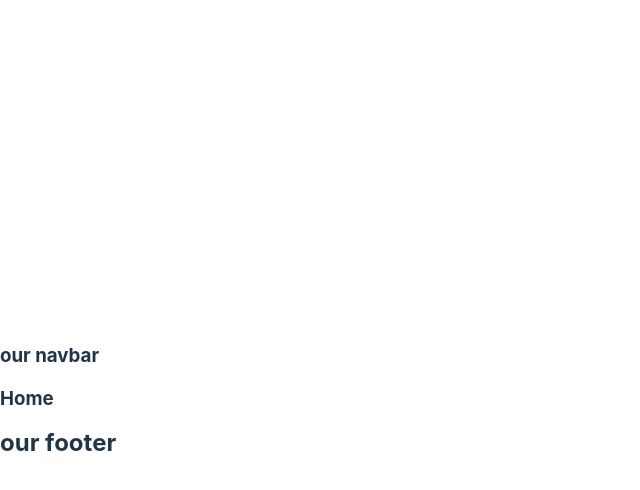
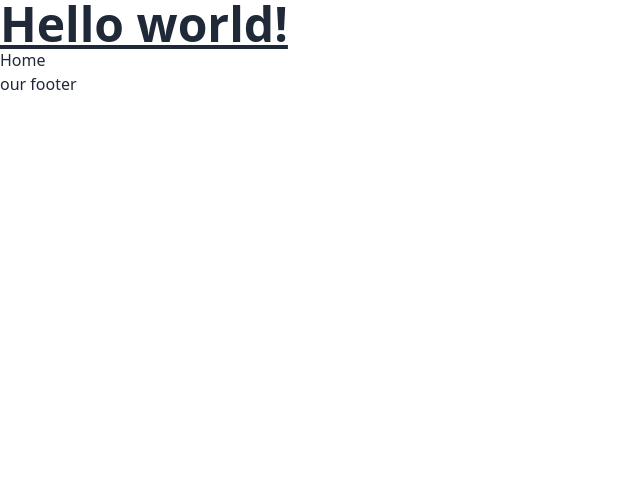
Before and after one commit to mdsultanmahmud/food-delivery, a React (Vite) app: page / in a window 1280 px wide. Shown: the top 490 px of the page, without its empty margins (0-640 px from the left). Built offline with nearby package versions, Linux system fonts and the light colour scheme.

Commit message:
added tailwind css and daisyui

```diff
--- a/index.html
+++ b/index.html
@@ -1,5 +1,5 @@
 <!DOCTYPE html>
-<html lang="en">
+<html data-theme="light" lang="en">
   <head>
     <meta charset="UTF-8" />
     <link rel="icon" type="image/svg+xml" href="/vite.svg" />
--- a/package.json
+++ b/package.json
@@ -9,6 +9,7 @@
     "preview": "vite preview"
   },
   "dependencies": {
+    "daisyui": "^2.38.1",
     "react": "^18.2.0",
     "react-dom": "^18.2.0",
     "react-router-dom": "^6.4.3"
@@ -17,6 +18,9 @@
     "@types/react": "^18.0.24",
     "@types/react-dom": "^18.0.8",
     "@vitejs/plugin-react": "^2.2.0",
+    "autoprefixer": "^10.4.13",
+    "postcss": "^8.4.18",
+    "tailwindcss": "^3.2.2",
     "vite": "^3.2.3"
   }
 }
--- /dev/null
+++ b/postcss.config.cjs
@@ -0,0 +1,6 @@
+module.exports = {
+  plugins: {
+    tailwindcss: {},
+    autoprefixer: {},
+  },
+}
--- a/src/index.css
+++ b/src/index.css
@@ -1,70 +1,3 @@
-:root {
-  font-family: Inter, Avenir, Helvetica, Arial, sans-serif;
-  font-size: 16px;
-  line-height: 24px;
-  font-weight: 400;
-
-  color-scheme: light dark;
-  color: rgba(255, 255, 255, 0.87);
-  background-color: #242424;
-
-  font-synthesis: none;
-  text-rendering: optimizeLegibility;
-  -webkit-font-smoothing: antialiased;
-  -moz-osx-font-smoothing: grayscale;
-  -webkit-text-size-adjust: 100%;
-}
-
-a {
-  font-weight: 500;
-  color: #646cff;
-  text-decoration: inherit;
-}
-a:hover {
-  color: #535bf2;
-}
-
-body {
-  margin: 0;
-  display: flex;
-  place-items: center;
-  min-width: 320px;
-  min-height: 100vh;
-}
-
-h1 {
-  font-size: 3.2em;
-  line-height: 1.1;
-}
-
-button {
-  border-radius: 8px;
-  border: 1px solid transparent;
-  padding: 0.6em 1.2em;
-  font-size: 1em;
-  font-weight: 500;
-  font-family: inherit;
-  background-color: #1a1a1a;
-  cursor: pointer;
-  transition: border-color 0.25s;
-}
-button:hover {
-  border-color: #646cff;
-}
-button:focus,
-button:focus-visible {
-  outline: 4px auto -webkit-focus-ring-color;
-}
-
-@media (prefers-color-scheme: light) {
-  :root {
-    color: #213547;
-    background-color: #ffffff;
-  }
-  a:hover {
-    color: #747bff;
-  }
-  button {
-    background-color: #f9f9f9;
-  }
-}
+@tailwind base;
+@tailwind components;
+@tailwind utilities;
--- a/src/pages/Navbar/Navbar.jsx
+++ b/src/pages/Navbar/Navbar.jsx
@@ -3,7 +3,9 @@ import React from 'react';
 const Navbar = () => {
     return (
         <div>
-            <h3>our navbar</h3>
+             <h1 className="text-5xl font-bold underline">
+      Hello world!
+    </h1>
         </div>
     );
 };
--- /dev/null
+++ b/tailwind.config.cjs
@@ -0,0 +1,11 @@
+/** @type {import('tailwindcss').Config} */
+module.exports = {
+  content: [
+    "./index.html",
+    "./src/**/*.{js,ts,jsx,tsx}",
+  ],
+  theme: {
+    extend: {},
+  },
+  plugins: [require("daisyui")],
+}
```
Also changed, not shown: 1 other file (tests, documents, lock files or other folders).
